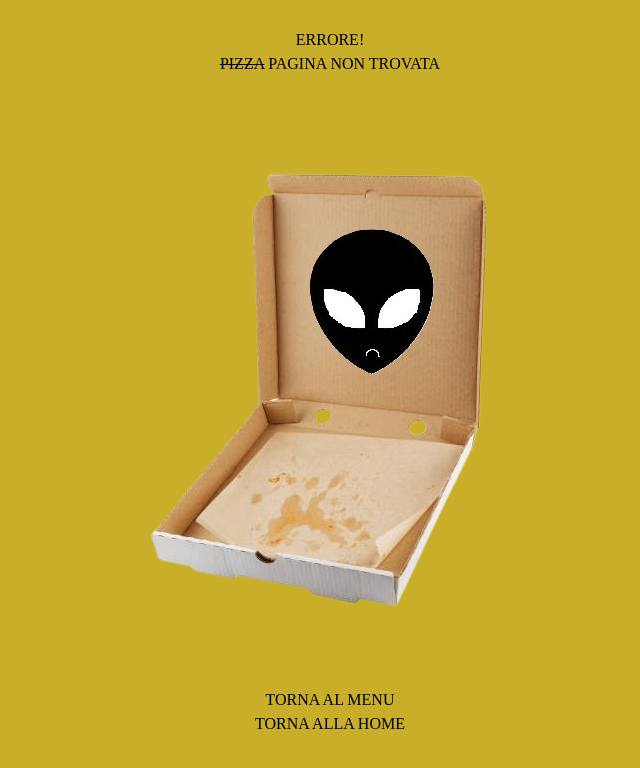
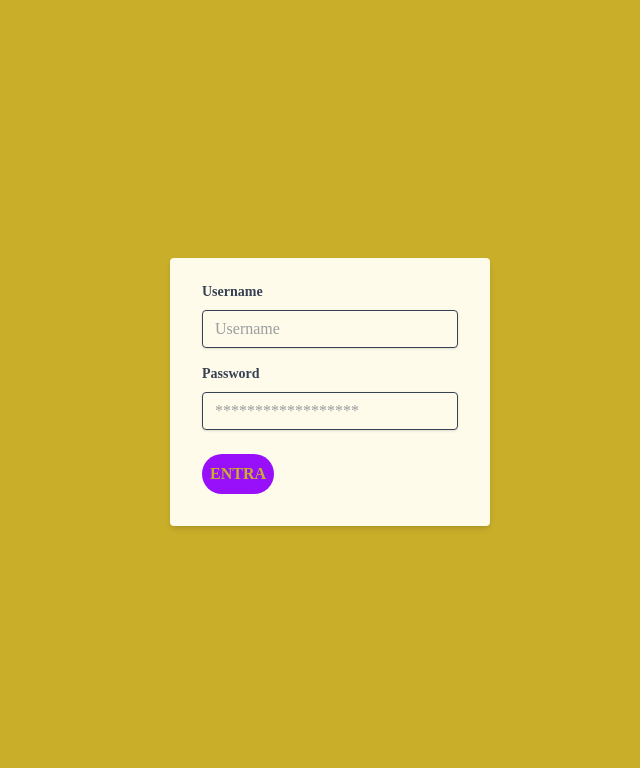
Before and after one commit to Luca-Mangiacotti/react-router, a React (Vite) app: page /login in a window 1280 px wide. Shown: the top 768 px of the page, without its empty margins (310-950 px from the left). Built offline with nearby package versions, Linux system fonts and the light colour scheme; a web font is replaced by a local one.

Commit message:
feat: add Login page and navigation from login to homepage

```diff
--- a/src/App.jsx
+++ b/src/App.jsx
@@ -1,15 +1,19 @@
 //importiamo il pacchetto per gestire i percorsi delle nostre pagine
 import { BrowserRouter, Route, Routes } from "react-router-dom";
 
-//qui l'import del Layout di Default
+//qui l'import dei layouts
 import DefaultLayout from "./pages/DefaultLayout";
+import LogLayout from "./pages/Layouts/LogLayout";
 
-//qui gli import delle pagine
+//qui gli import delle pagine principali
 import Homepage from "./pages/Homepage";
 import Menu from "./pages/Menu";
 import Pizza from "./pages/Pizza";
 import AboutUS from "./pages/AboutUs";
 import PageNotFound from "./pages/PageNotFound";
+
+//Admin Pages
+import Login from "./pages/Admin/Login";
 
 export default function App() {
   return (
@@ -21,6 +25,9 @@ export default function App() {
           <Route path="/menu/:id" element={<Pizza />} />
           <Route path="/about-us" element={<AboutUS />} />
         </Route>
+        <Route element={<LogLayout />}>
+          <Route path="/login" element={<Login />} />
+        </Route>
         <Route path="/*" element={<PageNotFound />} />
       </Routes>
     </BrowserRouter>
--- /dev/null
+++ b/src/pages/Admin/Login.jsx
@@ -0,0 +1,79 @@
+import BtnDefault from "../pages-components/BtnDefault";
+import { useState } from "react";
+import { Navigate, useNavigate } from "react-router-dom";
+
+export default function Login() {
+  const initialData = {
+    username: "",
+    password: "",
+  };
+  const navigate = useNavigate();
+  const [formData, setFormData] = useState(initialData);
+
+  const HandleFormFields = (fieldName, value) => {
+    setFormData((currentFormData) => ({
+      ...currentFormData,
+      [fieldName]: value,
+    }));
+  };
+
+  const FormSubmit = (event) => {
+    event.preventDefault();
+
+    //simulazione di login con un if
+    if (formData.username === "Luca" && formData.password === "password") {
+      console.log("accesso riuscito");
+      navigate("/");
+    } else {
+      console.log("accesso negato");
+    }
+    setFormData(initialData);
+  };
+
+  return (
+    <div className="w-full max-w-xs">
+      <form
+        onSubmit={FormSubmit}
+        className="bg-amber-50  shadow-md rounded px-8 pt-6 pb-8 mb-4"
+      >
+        <div className="mb-4">
+          <label
+            className="block text-gray-700 text-sm font-bold mb-2"
+            htmlFor="username"
+          >
+            Username
+          </label>
+          <input
+            className="shadow appearance-none border rounded w-full py-2 px-3 text-gray-700 leading-tight focus:outline-none focus:shadow-outline"
+            id="username"
+            type="text"
+            placeholder="Username"
+            value={formData.username}
+            onChange={(event) =>
+              HandleFormFields("username", event.target.value)
+            }
+          />
+        </div>
+        <div className="mb-6">
+          <label
+            className="block text-gray-700 text-sm font-bold mb-2"
+            htmlFor="password"
+          >
+            Password
+          </label>
+          <input
+            className="shadow appearance-none border rounded w-full py-2 px-3 text-gray-700 leading-tight focus:outline-none focus:shadow-outline"
+            id="password"
+            type="password"
+            placeholder="******************"
+            value={formData.password}
+            onChange={(event) =>
+              HandleFormFields("password", event.target.value)
+            }
+          />
+        </div>
+        <BtnDefault type="submit">ENTRA</BtnDefault>
+      </form>
+    </div>
+  );
+}
--- a/src/pages/Footer.jsx
+++ b/src/pages/Footer.jsx
@@ -8,7 +8,7 @@ export default function Footer() {
       <div className="container max-w-5xl mx-auto flex justify-between items-center">
         <Link
           className="border-4 border-[#c9ae2a] border-double rounded-full"
-          to="/about-us"
+          to="/login"
         >
           <BtnHeadFoot>LOGIN</BtnHeadFoot>
         </Link>
--- /dev/null
+++ b/src/pages/Layouts/LogLayout.jsx
@@ -0,0 +1,8 @@
+import { Outlet } from "react-router-dom";
+export default function LogLayout() {
+  return (
+    <div className="flex justify-center items-center h-screen">
+      <Outlet />
+    </div>
+  );
+}
--- a/src/pages/Login.jsx
+++ /dev/null
@@ -1 +0,0 @@
-export default function Login() {}
```
